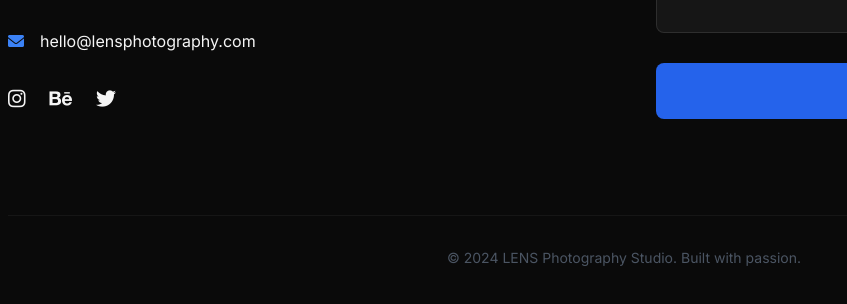
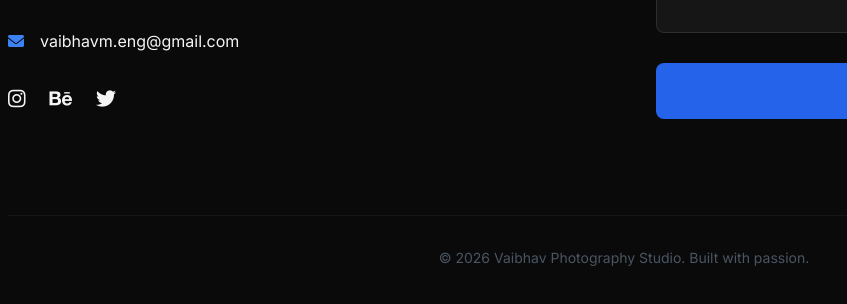
Before and after one commit to VaibhavN17/bhushanbhoye, a plain HTML site: page index.html in a window 1280 px wide. Shown: the part 3152-3456 px from the top of the page, 16-863 px from the left. Drawn offline with nearby package versions, Linux system fonts and the light colour scheme; a web font is replaced by a local one.

Commit message:
miner chnages

```diff
--- a/index.html
+++ b/index.html
@@ -177,7 +177,7 @@
                 <h2 class="text-5xl font-bold serif mb-8 italic">Let's work <br>together.</h2>
                 <p class="text-gray-400 mb-8 max-w-sm">Currently available for worldwide commissions and collaborations. Reach out for a coffee or a project.</p>
                 <div class="space-y-4">
-                    <p class="flex items-center space-x-4"><i class="fa-solid fa-envelope text-blue-500"></i> <span>hello@lensphotography.com</span></p>
+                    <p class="flex items-center space-x-4"><i class="fa-solid fa-envelope text-blue-500"></i> <span>vaibhavm.eng@gmail.com</span></p>
                     <div class="flex space-x-6 pt-4 text-xl">
                         <a href="#" class="hover:text-blue-500 transition"><i class="fa-brands fa-instagram"></i></a>
                         <a href="#" class="hover:text-blue-500 transition"><i class="fa-brands fa-behance"></i></a>
@@ -196,7 +196,7 @@
             </form>
         </div>
         <div class="max-w-7xl mx-auto mt-24 pt-8 border-t border-white/5 text-center text-gray-600 text-sm">
-            &copy; 2024 LENS Photography Studio. Built with passion.
+            &copy; 2026 Vaibhav Photography Studio. Built with passion.
         </div>
     </footer>
 
```
